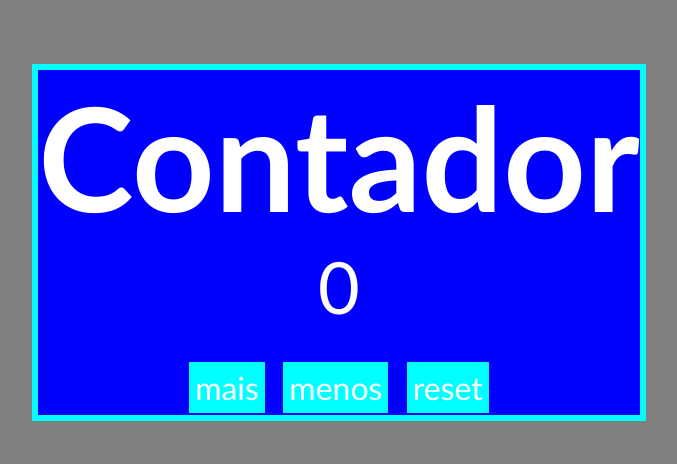
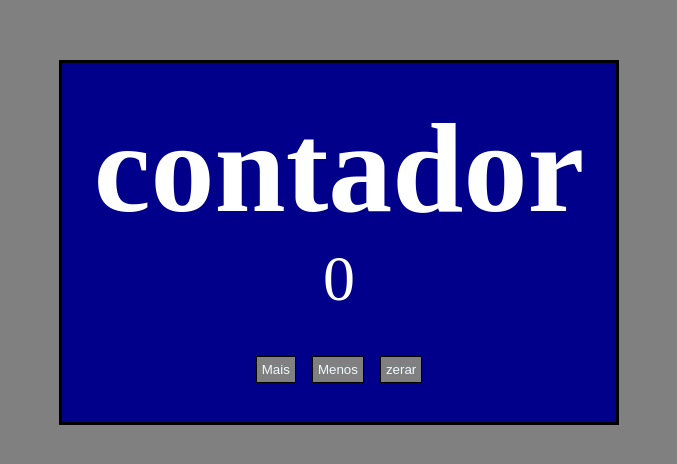
Before and after one commit to IsraelLinhares/Contador, a plain HTML site: page index.html in a window 1280 px wide. Shown: the part 158-622 px from the top of the page, without its empty margins (301-978 px from the left). Drawn offline with Linux system fonts and the light colour scheme.

Commit message:
contador refeito para demonstração. objetivo concluido

```diff
--- a/index.html
+++ b/index.html
@@ -1,5 +1,5 @@
 <!DOCTYPE html>
-<html lang="pt-BR">
+<html lang="en">
   <head>
     <meta charset="UTF-8" />
     <meta http-equiv="X-UA-Compatible" content="IE=edge" />
@@ -7,14 +7,14 @@
     <title>Contador</title>
   </head>
   <body>
-    <div class="tudo">
-      <h1>Contador</h1>
+    <div class="conteiner">
+      <h1>contador</h1>
       <p id="num">0</p>
-      <button onclick="mais()">mais</button>
-      <button onclick="menos()">menos</button>
-      <button onclick="reset()">reset</button>
-
+      <button onclick="mais()">Mais</button>
+      <button onclick="menos()">Menos</button>
+      <button onclick="reset()">zerar</button>
+      <link rel="stylesheet" href="style.css" />
       <script src="main.js"></script>
-      <link rel="stylesheet" href="main.css">
+    </div>
   </body>
 </html>
--- a/main.css
+++ /dev/null
@@ -1,33 +0,0 @@
-* {
-  margin: 0%;
-  padding: 0%;
-  font-family: "Gill Sans", "Gill Sans MT", Calibri, "Trebuchet MS", sans-serif;
-  box-sizing: border-box;
-}
-
-body {
-  min-height: 100vh;
-  display: grid;
-  place-items: center;
-  background-color: gray;
-}
-h1 {
-  color: white;
-}
-
-p {
-  color: white;
-}
-.tudo {
-  font-size: 9vh;
-  text-align: center;
-  border: 6px solid cyan;
-  background-color: blue;
-}
-button {
-  font-size: 4vh;
-  background-color: cyan;
-  padding: 5px;
-  border: 1px solid cyan;
-  color: white;
-}
--- a/main.js
+++ b/main.js
@@ -1,12 +1,12 @@
-let number = 0;
+let numero = 0;
 const p = document.getElementById("num");
 
 function mais() {
-  p.innerHTML = number++;
+  p.innerHTML = numero++;
+  function menos() {
+    p.innerHTML = --numero;
+  }
+  function reset() {
+    p.innerHTML = numero = 0;
+  }
 }
-function menos() {
-  p.innerHTML = --number;
-}
-function reset() {
-  p.innerHTML = number = 0;
-}
--- /dev/null
+++ b/style.css
@@ -0,0 +1,30 @@
+* {
+  margin: 0%;
+  box-sizing: border-box;
+}
+
+body {
+  background-color: gray;
+  color: white;
+  min-height: 100vh;
+  display: grid;
+  place-items: center;
+}
+.conteiner {
+  text-align: center;
+  border: 3px solid black;
+  padding: 4vh;
+  font-size: 8vh;
+  background-color: darkblue;
+}
+
+button {
+  border: 1px solid black;
+  padding: 5px;
+  color: aliceblue;
+  background-color: gray;
+}
+
+button:hover {
+  background-color: darkgrey;
+}
```
